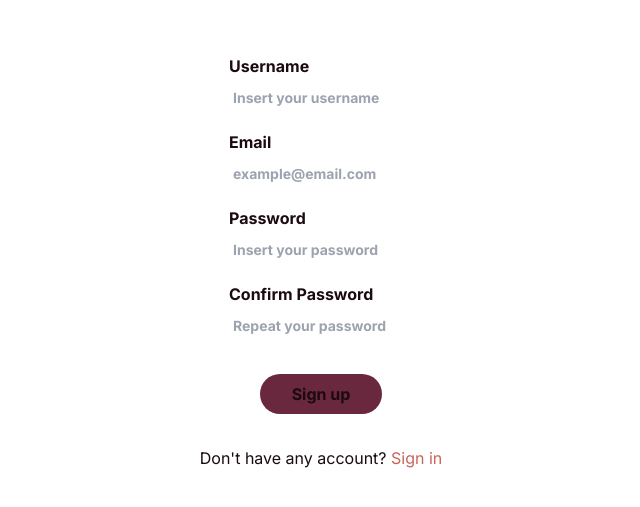
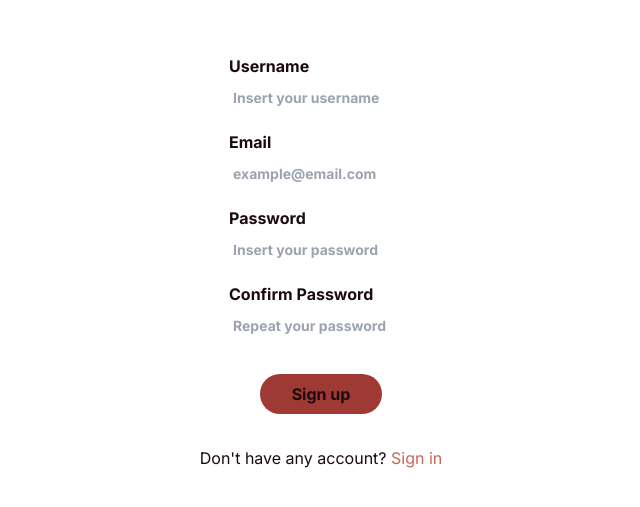
Before and after one commit to PedroHenriqueMA/Chaty, a Next.js app: page /sign-up in a window 1280 px wide. Shown: the part 177-684 px from the top of the page, without its empty margins (319-959 px from the left). Built offline with nearby package versions, Linux system fonts and the light colour scheme.

Commit message:
fix vercel for real

```diff
--- a/app/layout.tsx
+++ b/app/layout.tsx
@@ -2,8 +2,8 @@
 import { Inter } from "next/font/google";
 import "./globals.css";
 
-const inter = Inter({
-  weight:["400"],
+export const inter = Inter({
+  weight:["400", "500", "600", "700"],
   subsets:["latin"]
 })
 
--- a/app/ui/forms/InputLabel.tsx
+++ b/app/ui/forms/InputLabel.tsx
@@ -1,17 +1,10 @@
-import { Inter } from "next/font/google"
-
-const inter = Inter({
-    weight:"700",
-    subsets:["latin"]
-})
-
 export default function InputLabel(param: {
     label: string,
     placeholder: string,
     type: 'email' | 'password' | 'text' | 'confirm-password'
 }) {
     return (
-        <div className={`flex flex-col  justify-center gap-1 ${inter.className}`}>
+        <div className={`flex flex-col  justify-center gap-1 font-bold` }>
             <label htmlFor={param.type} className="ml-[8px]">
                 {param.label}
             </label>
--- a/app/ui/forms/SubmitButton.tsx
+++ b/app/ui/forms/SubmitButton.tsx
@@ -1,11 +1,5 @@
 'use client'
 
-import { Inter } from "next/font/google";
-
-const inter = Inter({
-    weight:"700",
-    subsets:["latin"]
-})
 export default function SubmitButton(param:{
     title: string,
     href: string,
@@ -13,7 +7,7 @@
 }){
     return (
         <input
-        className={`rounded-3xl py-2 px-8 bg-salmon-dark ${inter.className} ${param.props}`}
+        className={`rounded-3xl py-2 px-8 bg-salmon-dark font-bold`}
         id="submit"
         type="submit"
         value={param.title}
```
